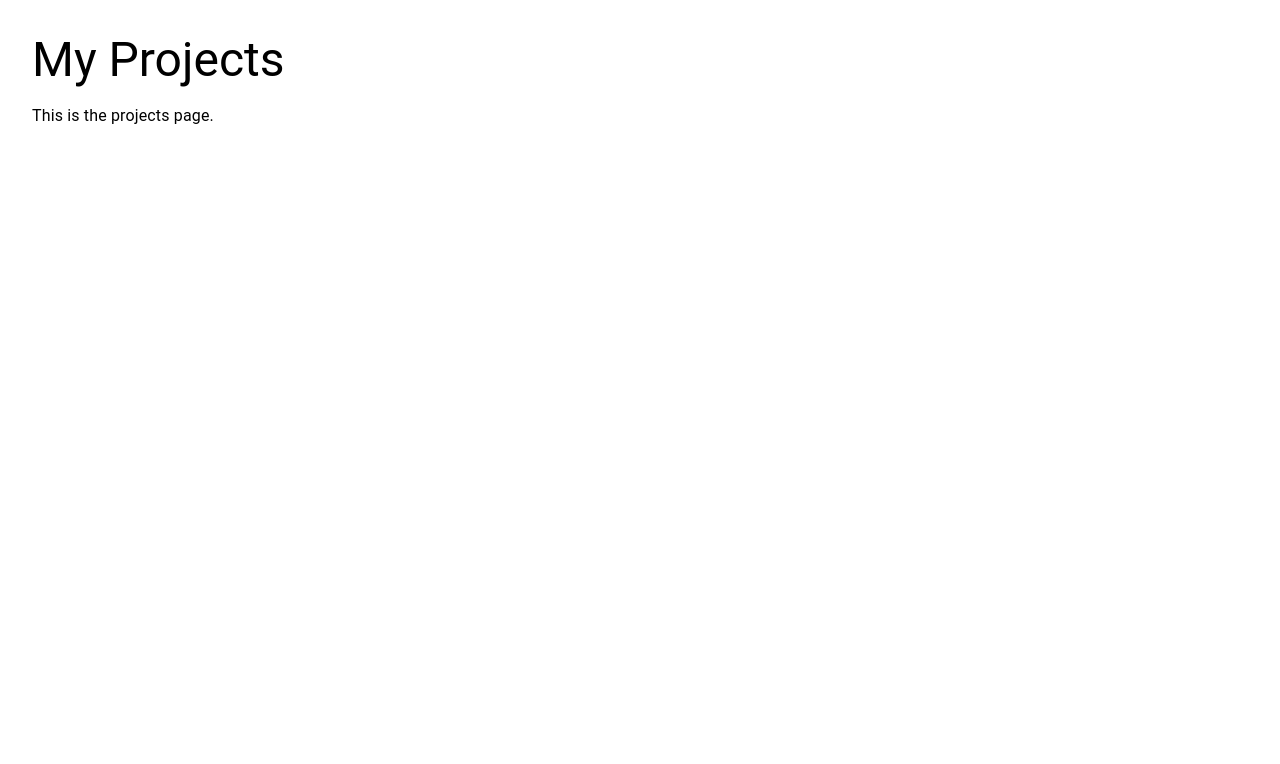
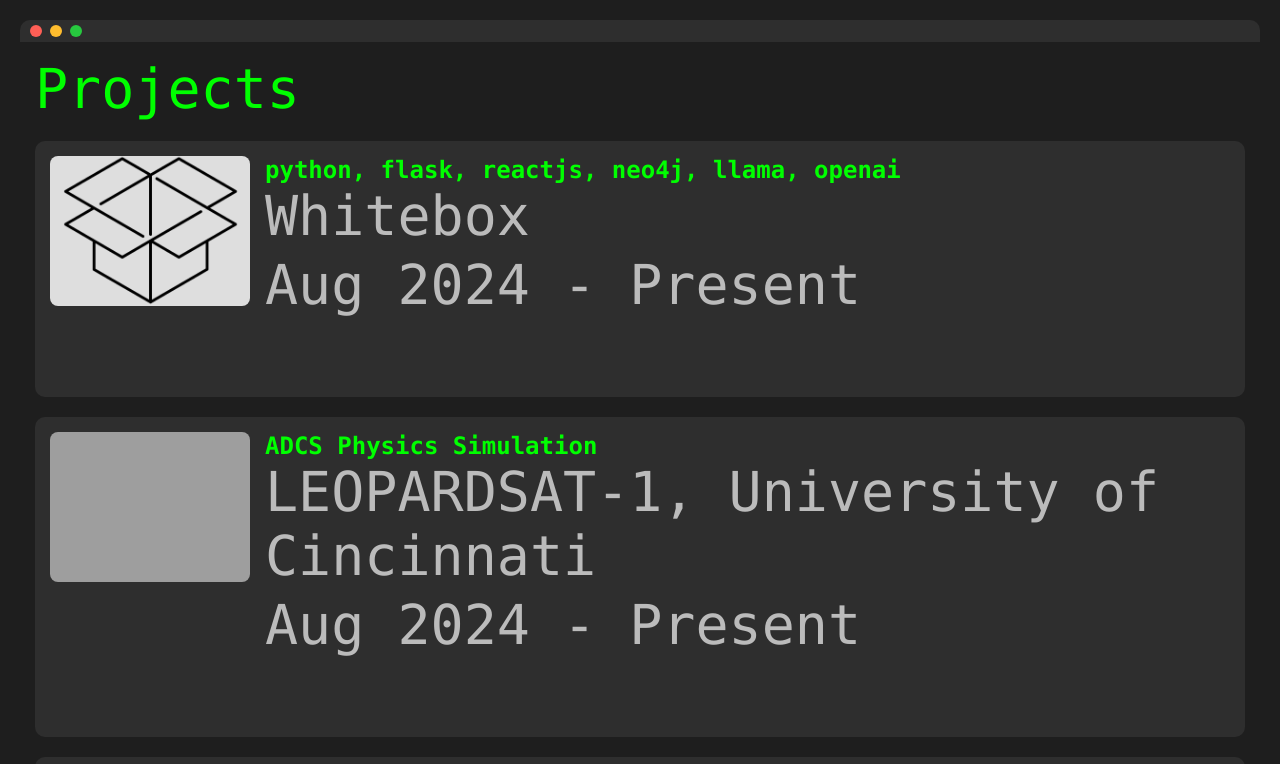
Before and after one commit to Rai1975/portfolio, a React (Create React App) app in the folder portfolio/: page /projects in a window 1280 px wide. Shown: the top 764 px of the page. Built offline with nearby package versions, Linux system fonts and the light colour scheme; grey boxes are pictures that could not be loaded.

Commit message:
Update projects page.

```diff
--- a/portfolio/src/pages/About.js
+++ b/portfolio/src/pages/About.js
@@ -9,7 +9,7 @@
   \nI am interested in data science, machine learning and artificial intelligence. I enjoy building things and prefer to learn new things by making.
   \nOutside the software realm, I also love climbing, motorsports, photography and music!`;
 
-  const typingSpeed = 25; // Speed of typing in milliseconds
+  const typingSpeed = 5; // Speed of typing in milliseconds
 
   useEffect(() => {
     // Typing animation function
--- a/portfolio/src/pages/Projects.js
+++ b/portfolio/src/pages/Projects.js
@@ -1,14 +1,271 @@
-import React from 'react';
-import { Box, Typography } from '@mui/material';
+import React, { useEffect, useState } from 'react';
 
 const Projects = () => {
+  const [expandedIndex, setExpandedIndex] = useState(null);
+  const [text, setText] = useState('');
+  const [currentIndex, setCurrentIndex] = useState(0);
+  const [done, setDone] = useState(false);
+
+  const fullText = `Projects`;
+
+  const typingSpeed = 50; // Speed of typing in milliseconds
+
+  useEffect(() => {
+    // Typing animation function
+    const type = () => {
+      if (currentIndex < fullText.length) {
+        setText((prev) => prev + fullText[currentIndex]);
+        setCurrentIndex((prev) => prev + 1);
+      } else {
+        setDone(true); // Typing complete
+      }
+    };
+
+    if (!done) {
+      const timeout = setTimeout(type, typingSpeed);
+      return () => clearTimeout(timeout); // Cleanup timeout on unmount or re-run
+    }
+  }, [currentIndex, done, fullText]);
+
+  const experiences = [
+    {
+      logo: '/assets/uc.png',
+      link: 'https://github.com/KaaustaaubShankar/WhiteBox',
+      title: 'python, flask, reactjs, neo4j, llama, openai',
+      organization: 'Whitebox',
+      date: 'Aug 2024 - Present',
+      description: `Worked on a pipeline that effectively... yappage\nmore yappage`,
+      screenshot: '/assets/whitebox.png', // Add a screenshot for the project
+    },
+    {
+      logo: '/assets/leopardsat.png',
+      link: 'https://uccubecats.github.io/',
+      title: 'ADCS Physics Simulation',
+      organization: 'LEOPARDSAT-1, University of Cincinnati',
+      date: 'Aug 2024 - Present',
+      description: `Create simulation software for Passive Attitude Determination and Control Systems (ADCS) for CubeSats, utilizing Pandas, NumPy, and SciPy for data analysis.`,
+      screenshot: '/assets/project2.jpg',
+    },
+    {
+      logo: '/assets/inl.png',
+      link: 'https://inl.gov/',
+      title: 'Full Stack Software Engineer Intern',
+      organization: 'Materials and Fuels Complex, Idaho National Laboratory',
+      date: 'May 2024 - Aug 2024',
+      description: `Contributed to the development of safety-critical software for nuclear inventory management using Ruby on Rails and PostgreSQL.`,
+      screenshot: '/assets/project3.jpg',
+    },
+    {
+      logo: '/assets/inl.png',
+      link: 'https://inl.gov/',
+      title: 'Full Stack Software Engineer Intern',
+      organization: 'Materials and Fuels Complex, Idaho National Laboratory',
+      date: 'Aug 2023 - Dec 2023',
+      description: `Worked on improving search result filtering speed by optimizing queries and implementing caching for nuclear inventory software.`,
+      screenshot: '/assets/project4.jpg',
+    },
+  ];
+
+  const toggleDescription = (index) => {
+    setExpandedIndex(expandedIndex === index ? null : index); // Toggle expansion
+  };
+
   return (
-    <Box sx={{ padding: 4 }}>
-      <Typography variant="h3">My Projects</Typography>
-      <Typography variant="body1" mt={2}>
-        This is the projects page.
-      </Typography>
-    </Box>
+    <div
+      style={{
+        display: 'flex',
+        flexDirection: 'column',
+        alignItems: 'center',
+        justifyContent: 'flex-start',
+        minHeight: '100vh', // Allow the container to grow with content
+        backgroundColor: '#1e1e1e',
+        color: 'white',
+        fontFamily: 'Consolas, monospace',
+        padding: '20px',
+        boxSizing: 'border-box',
+        overflowY: 'auto', // Enable scrolling
+      }}
+    >
+      {/* Terminal Header */}
+      <div
+        style={{
+          width: '100%',
+          display: 'flex',
+          alignItems: 'center',
+          justifyContent: 'flex-start',
+          backgroundColor: '#2e2e2e',
+          borderRadius: '10px 10px 0 0',
+          padding: '5px 10px',
+          boxSizing: 'border-box',
+        }}
+      >
+        <div
+          style={{
+            width: '12px',
+            height: '12px',
+            borderRadius: '50%',
+            backgroundColor: '#ff5f56',
+            marginRight: '8px',
+          }}
+        ></div>
+        <div
+          style={{
+            width: '12px',
+            height: '12px',
+            borderRadius: '50%',
+            backgroundColor: '#ffbd2e',
+            marginRight: '8px',
+          }}
+        ></div>
+        <div
+          style={{
+            width: '12px',
+            height: '12px',
+            borderRadius: '50%',
+            backgroundColor: '#27c93f',
+          }}
+        ></div>
+      </div>
+
+      {/* Terminal Content */}
+      <div
+        style={{
+          width: '100%',
+          flexGrow: 1,
+          backgroundColor: '#1e1e1e',
+          borderRadius: '0 0 10px 10px',
+          padding: '15px',
+          boxSizing: 'border-box',
+          overflow: 'hidden',
+          whiteSpace: 'pre-wrap',
+          color: '#00ff00',
+          fontSize: '55px',
+        }}
+      >
+        {text}
+        {done && (
+          <div style={{ marginTop: '20px', width: '100%', display: 'grid', gap: '20px' }}>
+            {/* Loop through experiences and display each one */}
+            {experiences.map((exp, index) => (
+              <div
+                key={index}
+                style={{
+                  display: 'flex',
+                  flexDirection: 'column',
+                  backgroundColor: '#2e2e2e',
+                  borderRadius: '10px',
+                  padding: '15px',
+                  cursor: 'pointer',
+                  transition: 'transform 0.2s ease',
+                  animation: `cascade 0.6s ease-in-out ${index * 0.2}s`, // Apply cascade animation with staggered delay
+                }}
+                onClick={() => toggleDescription(index)}
+              >
+                {/* Project Tile with Screenshot */}
+                <div style={{ display: 'flex', justifyContent: 'space-between', marginBottom: '10px' }}>
+                  <img
+                    src={exp.screenshot}
+                    alt={`${exp.title} screenshot`}
+                    style={{
+                      width: '200px',
+                      height: '150px',
+                      objectFit: 'cover',
+                      borderRadius: '8px',
+                    }}
+                  />
+                  <div style={{ flex: 1, marginLeft: '15px' }}>
+                    <h2 style={{ color: '#00ff00', fontSize: '24px', margin: 0 }}>
+                      {exp.title}
+                    </h2>
+                    <a
+                      href={exp.link}
+                      style={{
+                        color: '#bbb',
+                        marginTop: '5px',
+                        textDecoration: 'none', // Remove the underline
+                        transition: 'color 0.3s ease', // Add transition for color change on hover
+                      }}
+                      onMouseEnter={(e) => (e.target.style.color = '#00ff00')} // Hover color change
+                      onMouseLeave={(e) => (e.target.style.color = '#bbb')} // Revert to original color when not hovering
+                    >
+                      {exp.organization}
+                    </a>
+                    <p style={{ color: '#bbb', marginTop: '5px' }}>{exp.date}</p>
+                    {expandedIndex === index && (
+                      <tr>
+                        <td
+                          colSpan="4"
+                          style={{
+                            padding: '10px',
+                            backgroundColor: '#2e2e2e',
+                            animation: 'slideToggle 0.3s ease-in-out', // Apply animation here
+                          }}
+                        >
+                          <div style={{ color: '#00ff00', fontSize: '16px' }}>
+                            {exp.description}
+                          </div>
+                        </td>
+                      </tr>
+                    )}
+                  </div>
+                </div>
+              </div>
+            ))}
+          </div>
+        )}
+
+        {!done && (
+          <span
+            style={{
+              backgroundColor: '#00ff00',
+              color: '#1e1e1e',
+              padding: '0 2px',
+              display: 'inline-block',
+              animation: 'blink 1s step-start infinite',
+            }}
+          >
+            |
+          </span>
+        )}
+      </div>
+
+      {/* Keyframes for Animations */}
+      <style>
+        {`
+           @keyframes slideToggle {
+            0% {
+              opacity: 0;
+              max-height: 0;
+              padding-top: 0;
+              padding-bottom: 0;
+            }
+            100% {
+              opacity: 1;
+              max-height: 1000px; /* Adjust based on the expected height of the description */
+              padding-top: 10px;
+              padding-bottom: 10px;
+            }
+          }
+
+          @keyframes cascade {
+            0% {
+              opacity: 0;
+              transform: translateY(20px); /* Start below the normal position */
+            }
+            100% {
+              opacity: 1;
+              transform: translateY(0); /* End at the normal position */
+            }
+          }
+
+          @keyframes blink {
+            50% {
+              opacity: 0;
+            }
+          }
+        `}
+      </style>
+    </div>
   );
 };
 
```
Also changed, not shown: portfolio/public/assets/whitebox.png (added).
